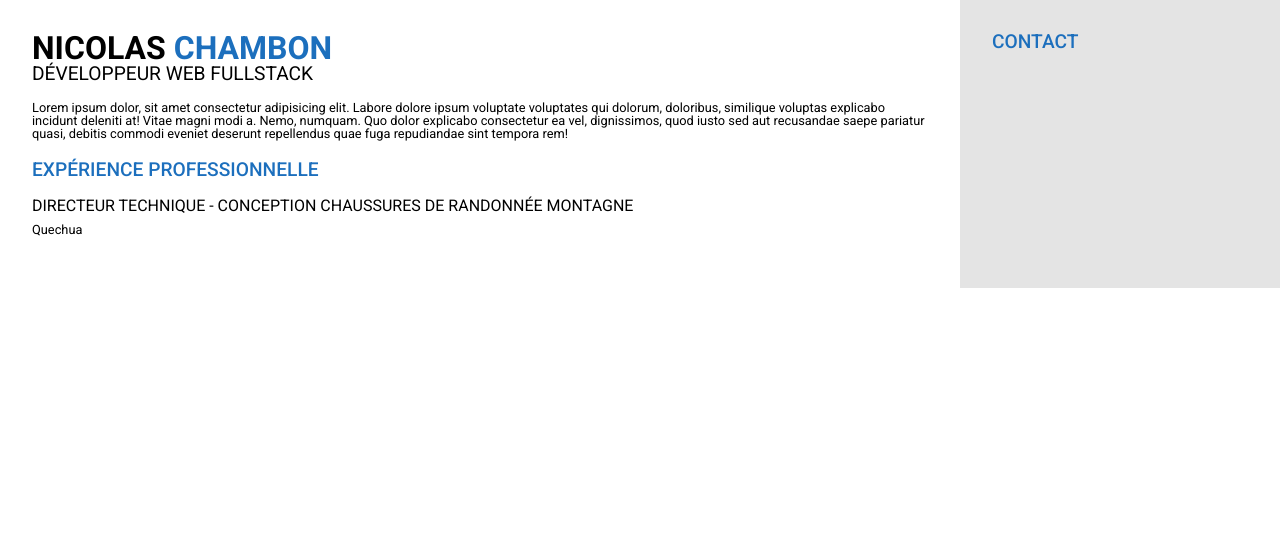
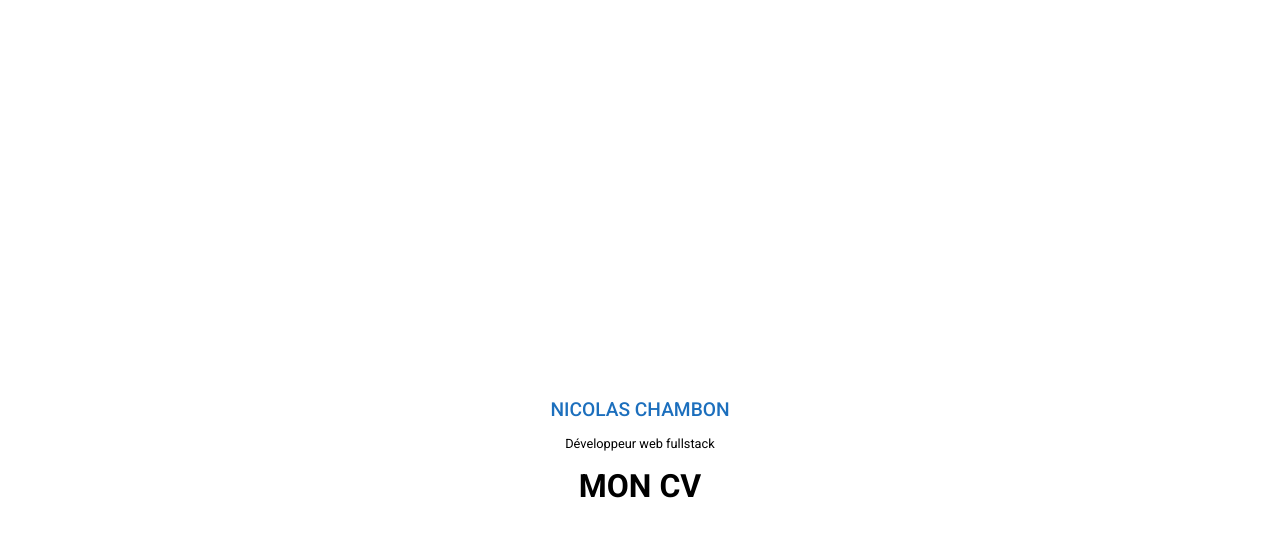
Before and after one commit to NicolasChambon/NicolasChambon.github.io, a plain HTML site: page index.html in a window 1280 px wide. Drawn offline with Linux system fonts and the light colour scheme.

Commit message:
lien vers le CV

```diff
--- a/css/style.css
+++ b/css/style.css
@@ -29,23 +29,8 @@ p {
     padding-bottom: 1.5em;
 }
 
-#job_title {
-    font-size: 1.2em;
-    padding-bottom: 1em;
-    text-transform: uppercase;
+.main-section {
+    margin: 50vh auto;
+    text-align: center;
+    width: 50%;
 }
-
-#lateral_panel {
-    background-color: rgb(228, 228, 228);
-    padding: 2em;
-    width: 25%;
-}
-
-#main_section {
-    padding: 2em;
-    width: 75%;
-}
-
-#surname {
-    color: rgb(28, 111, 189);
-}
--- a/index.html
+++ b/index.html
@@ -1,33 +1,25 @@
 <!DOCTYPE html>
-<html>
+<html lang="fr">
 <head>
 
     <meta charset="UTF-8">
+    <meta name="viewport" content="width=device-width, initial-scale=1.0">
     <title>CV Nicolas Chambon</title>
 
-    <link rel="stylesheet" href="../css/reset.css">
-    <link rel="stylesheet" href="../css/style.css">
+    <link rel="stylesheet" href="css/reset.css">
+    <link rel="stylesheet" href="css/style.css">
 
     <link rel="preconnect" href="https://fonts.googleapis.com">
     <link rel="preconnect" href="https://fonts.gstatic.com" crossorigin>
     <link href="https://fonts.googleapis.com/css2?family=Roboto:ital,wght@0,100;0,300;0,400;0,500;0,700;0,900;1,100;1,300;1,400;1,500;1,700;1,900&display=swap" rel="stylesheet">
-    <link rel="icon" href="../assets/favicon.png" type="image/x-icon">
+    <link rel="icon" href="assets/favicon.png" type="image/x-icon">
 
 </head>
 <body>
-    <section id="main_section">
-        <h1><span id="first_name">Nicolas </span><span id="surname">Chambon</span></h1>
-        <p id="job_title">Développeur web fullstack</p>
-        <p id="abstract">
-            Lorem ipsum dolor, sit amet consectetur adipisicing elit. Labore dolore ipsum voluptate voluptates qui dolorum, doloribus, similique voluptas explicabo incidunt deleniti at! Vitae magni modi a. Nemo, numquam. Quo dolor explicabo consectetur ea vel, dignissimos, quod iusto sed aut recusandae saepe pariatur quasi, debitis commodi eveniet deserunt repellendus quae fuga repudiandae sint tempora rem!
-        </p>
-        <h2>Expérience professionnelle</h2>
-        <h3>Directeur technique - Conception chaussures de randonnée montagne</h3>
-        <p>Quechua</p>
-
-    </section>
-    <section id="lateral_panel">
-        <h2>Contact</h2>
+    <section class="main-section">
+        <h2>Nicolas Chambon</h2>
+        <p>Développeur web fullstack</p>
+        <a href="assets/CV - Nicolas Chambon.pdf"><h1>Mon CV</h1></a>
     </section>
 </body>
 </html>
```
Also changed, not shown: 2 other files.
